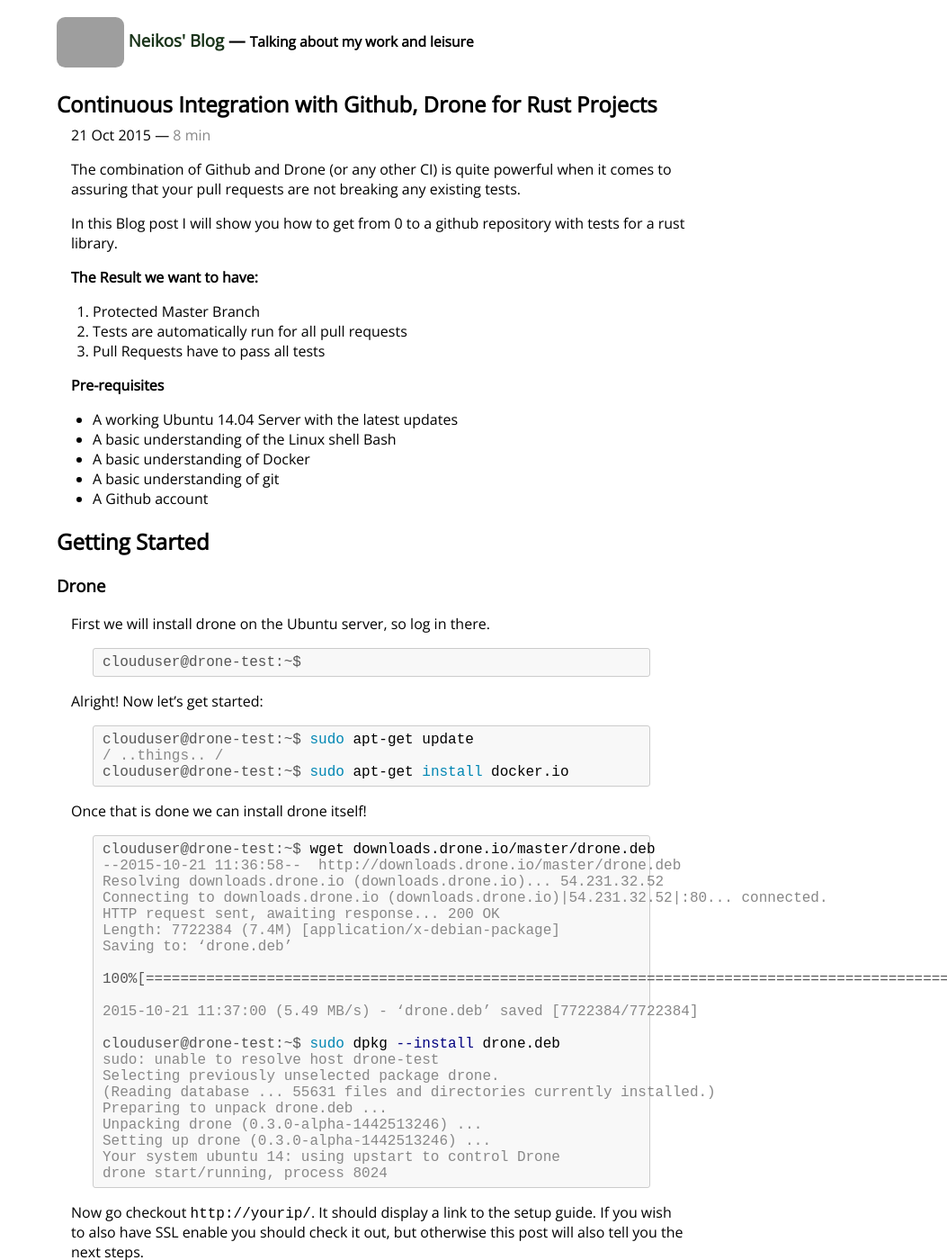
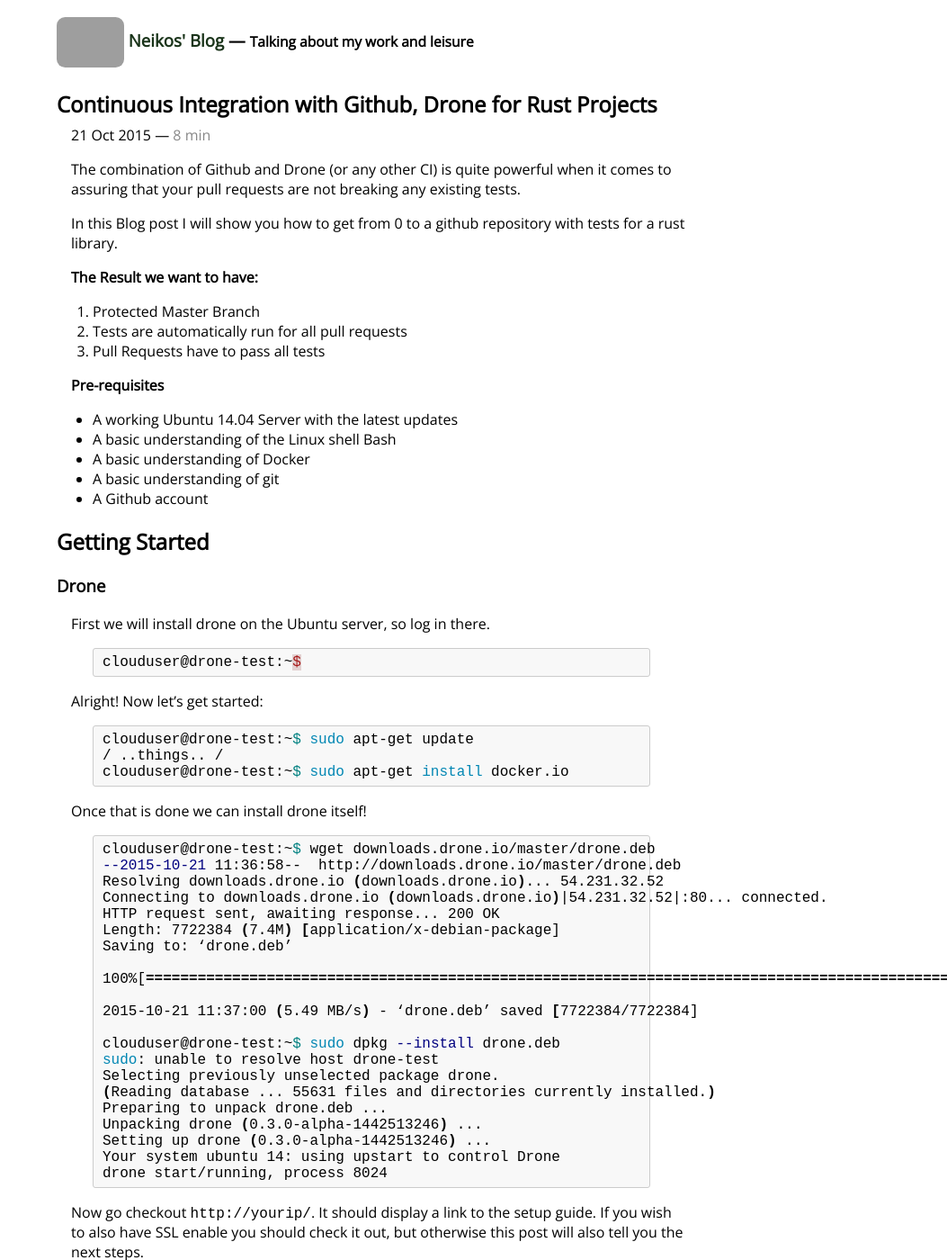
Before and after one commit to TheNeikos/TheNeikos.github.io, a Jekyll site: the page built from _posts/2015-10-21-Continuous_integration_with_Github_Drone_and_Rust.md, in a window 1280 px wide and 1400 px high. Shown: the whole window at 90% size, without its empty margins (227-1280 px from the left). Built offline with Jekyll 4.4.1, drawn with Linux system fonts in a browser that asks for light colours; Markdown is read by kramdown in place of the engine named in the settings; some of the changed text lies outside the part shown; grey boxes are pictures that could not be loaded.

Commit message:
Changed to bash highlighting

```diff
--- a/_posts/2015-10-21-Continuous_integration_with_Github_Drone_and_Rust.md
+++ b/_posts/2015-10-21-Continuous_integration_with_Github_Drone_and_Rust.md
@@ -30,13 +30,13 @@
 ### Drone
 First we will install drone on the Ubuntu server, so log in there.
 
-{% highlight console %}
+{% highlight bash %}
 clouduser@drone-test:~$
 {% endhighlight %}
 
 Alright! Now let's get started:
 
-{% highlight console %}
+{% highlight bash %}
 clouduser@drone-test:~$ sudo apt-get update
 / ..things.. /
 clouduser@drone-test:~$ sudo apt-get install docker.io
@@ -45,7 +45,7 @@
 Once that is done we can install drone itself!
 
 
-{% highlight console %}
+{% highlight bash %}
 clouduser@drone-test:~$ wget downloads.drone.io/master/drone.deb
 --2015-10-21 11:36:58--  http://downloads.drone.io/master/drone.deb
 Resolving downloads.drone.io (downloads.drone.io)... 54.231.32.52
@@ -115,13 +115,13 @@
 If you have a place where you usually create projects go there now and then
 let's create a new cargo lib.
 
-{% highlight console %}
+{% highlight bash %}
 cargo new awesome_lib
 {% endhighlight %}
 
 We then create the first commit inside the new lib:
 
-{% highlight console %}
+{% highlight bash %}
 cd awesome_lib
 ~/p/r/awesome_lib (master)$ git add .
 ~/p/r/awesome_lib (master)$ git commit -m "Initial Commit"
@@ -144,7 +144,7 @@
 that instead of typing your username/password everytime. (It can get annoying
 quickly.)
 
-{% highlight console %}
+{% highlight bash %}
 git remote add origin git@github.com:TheNeikos/awesome_lib.git
 git push origin master
 {% endhighlight %}
@@ -186,7 +186,7 @@
 
 Then we create a new branch and add our changes to that and push them!
 
-{% highlight console %}
+{% highlight bash %}
 ~/p/r/awesome_lib (master)$ git checkout -b add-drone
 ~/p/r/awesome_lib (add-drone)$ git add .drone.yml
 ~/p/r/awesome_lib (add-drone)$ git commit -m "Add .drone.yml"
@@ -223,13 +223,13 @@
 
 Then we build it!
 
-{% highlight console %}
+{% highlight bash %}
 ~/t/rust_image> docker build .
 {% endhighlight %}
 
 It should finish with:
 
-{% highlight console %}
+{% highlight bash %}
     Rust is ready to roll.
 
  ---> bc9ad00de680
@@ -240,13 +240,13 @@
 In that last line is an id, we will need that in the next step, copy it and
 put it in the next command:
 
-{% highlight console %}
+{% highlight bash %}
 ~/t/rust_image> docker tag <THE_ID> <DOCKER_USERNAME>/rust:1.3
 {% endhighlight %}
 
 Then we upload it:
 
-{% highlight console %}
+{% highlight bash %}
 ~/t/rust_image> docker push neikos/rust:1.3
 The push refers to a repository [docker.io/neikos/rust] (len: 1)
 bc9ad00de680: Image successfully pushed
```
